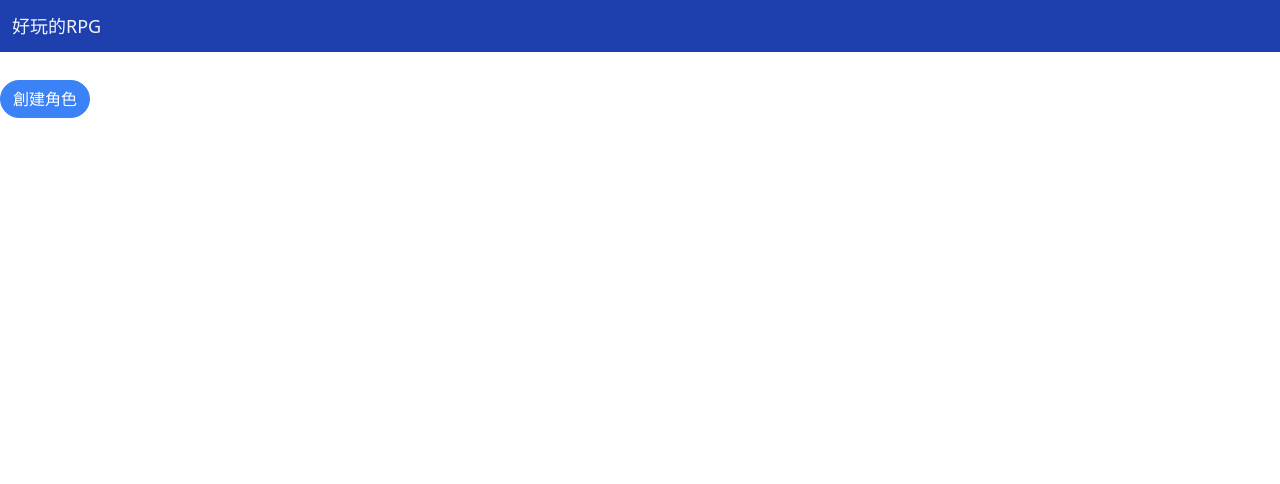
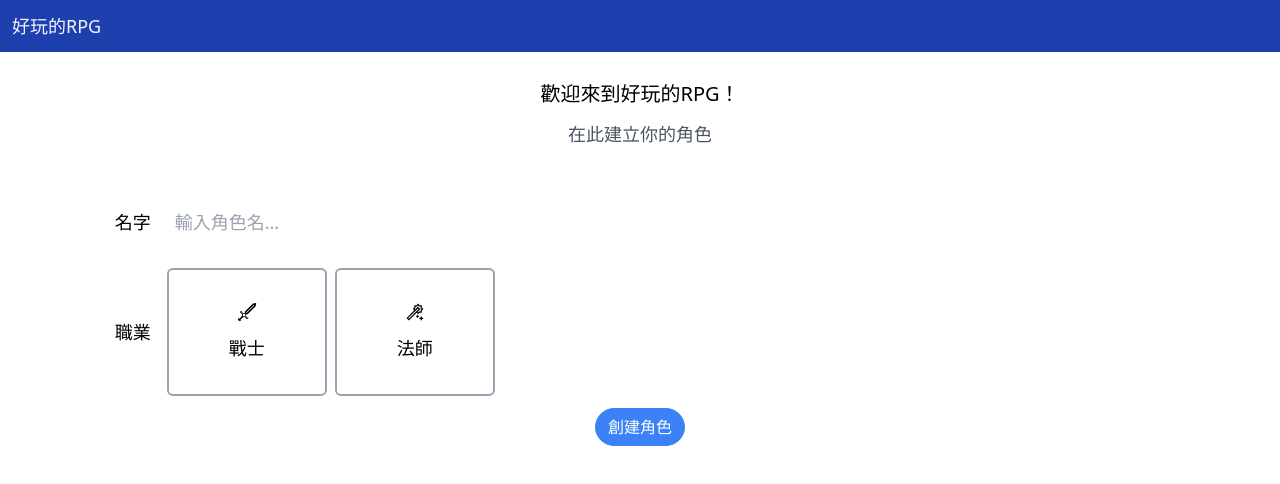
Before and after one commit to Melon-Lo/rpg, a React (Create React App) app: page /create in a window 1280 px wide. Shown: the top 484 px of the page. Built offline with nearby package versions, Linux system fonts and the light colour scheme.

Commit message:
feat/ add CreatePage

```diff
--- a/package.json
+++ b/package.json
@@ -3,6 +3,7 @@
   "version": "0.1.0",
   "private": true,
   "dependencies": {
+    "@reduxjs/toolkit": "^2.2.3",
     "@testing-library/jest-dom": "^5.17.0",
     "@testing-library/react": "^13.4.0",
     "@testing-library/user-event": "^13.5.0",
--- /dev/null
+++ b/src/data/class/classImgData.js
@@ -0,0 +1,15 @@
+import { GiBroadsword } from "react-icons/gi";
+import { LiaMagicSolid } from "react-icons/lia";
+
+const classImgData = [
+  {
+    name: "戰士",
+    icon: GiBroadsword,
+  },
+  {
+    name: "法師",
+    icon: LiaMagicSolid,
+  },
+];
+
+export default classImgData;
--- a/src/pages/CreatePage.jsx
+++ b/src/pages/CreatePage.jsx
@@ -1,9 +1,49 @@
 import Button from "../components/Button";
+import classImgData from "../data/class/classImgData";
+import { useState } from "react";
 
 export default function CreatePage() {
+  const [name, setName] = useState('');
+  const [selected, setSelected] = useState('');
+
+  const handleSubmit = (e) => {
+    e.preventDefault();
+  }
+
+  const handleChange = (e) => {
+    setName(e.target.value);
+  }
+
+  const renderedClassList = classImgData.map(classItem => {
+    const selectedStyle = selected === classItem.name ? 'border-blue-800 border-4' : '';
+
+    return (
+      <div key={classItem.name} className={"w-40 m-1 p-8 border-2 border-gray-400 rounded-md flex flex-col items-center " + selectedStyle} onClick={() => setSelected(classItem.name)}>
+        <classItem.icon className="text-xl" />
+        <h5 className="font-medium mt-3">{classItem.name}</h5>
+      </div>
+    )
+  });
+
   return (
-    <div>
-      <Button primary rounded>創建角色</Button>
+    <div className="flex flex-col items-center">
+      <div className="text-center">
+        <h1 className="text-xl">歡迎來到好玩的RPG！</h1>
+        <h3 className="text-lg text-gray-600 mt-3">在此建立你的角色</h3>
+      </div>
+      <form className="mt-10 w-full flex flex-col items-center" onSubmit={handleSubmit}>
+        <div className="flex items-center w-5/6 text-lg p-2">
+          <h2 className="mr-3">名字</h2>
+          <input onChange={handleChange} value={name} className="p-3" type="text" placeholder="輸入角色名..." />
+        </div>
+        <div className="flex items-center w-5/6 text-lg p-2">
+          <h2 className="mr-3">職業</h2>
+          <div className="flex flex-wrap w-5/6">
+            {renderedClassList}
+          </div>
+        </div>
+        <Button primary rounded>創建角色</Button>
+      </form>
     </div>
   );
 }
```
Also changed, not shown: 1 other file (tests, documents, lock files or other folders).
